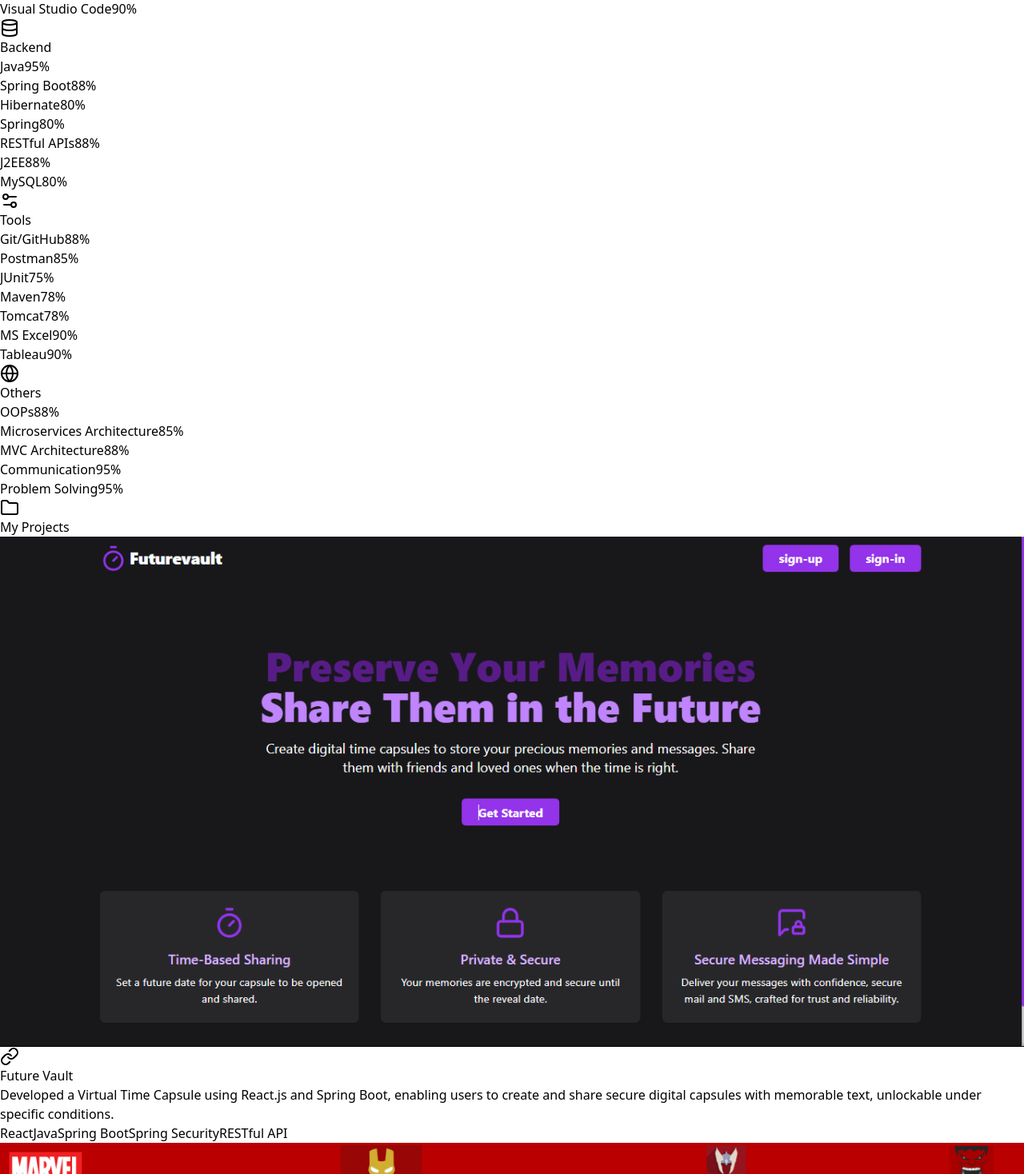
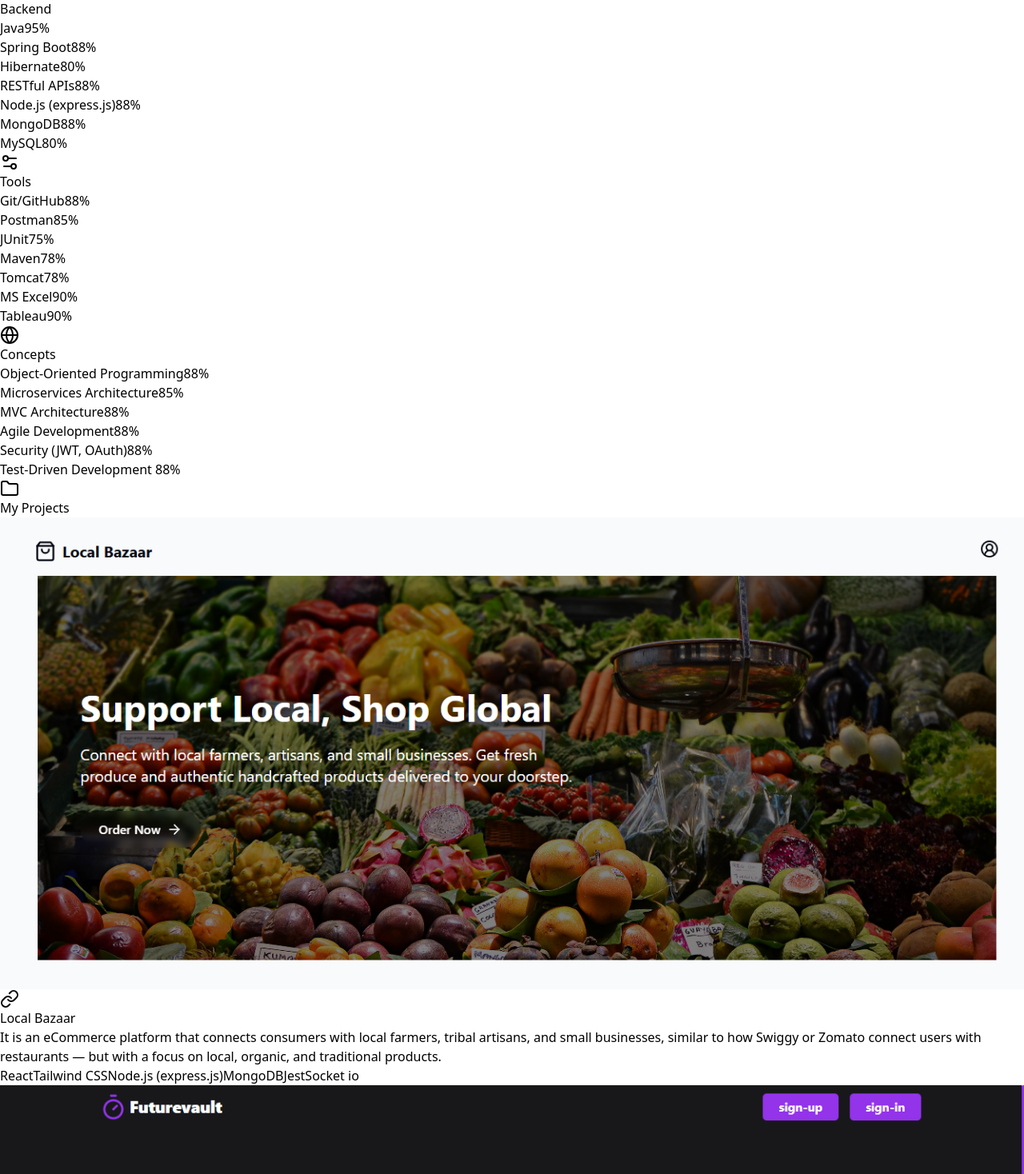
Before and after one commit to Sudharshannellore/sudharshan, a React (Vite) app: page / in a window 1280 px wide. Shown: the part 822-2290 px from the top of the page at 80% size. Built offline with nearby package versions, Linux system fonts and the light colour scheme.

Commit message:
Projects modify

```diff
--- a/package.json
+++ b/package.json
@@ -9,8 +9,8 @@
     "build": "vite build",
     "lint": "eslint . --ext js,jsx --report-unused-disable-directives --max-warnings 0",
     "preview": "vite preview",
-    "predeploy":"npm run build",
-    "deploy":"gh-pages -d dist"
+    "predeploy": "npm run build",
+    "deploy": "gh-pages -d dist"
   },
   "dependencies": {
     "@emailjs/browser": "^4.4.1",
--- a/src/components/Certifications.jsx
+++ b/src/components/Certifications.jsx
@@ -3,6 +3,12 @@ import { Award, ExternalLink } from 'lucide-react';
 
 const Certifications = () => {
   const certifications = [
+    {
+      title: 'React',
+      organization: 'Scaler',
+      logo: 'https://www.vectorlogo.zone/logos/reactjs/reactjs-icon.svg',
+      link: 'https://moonshot.scaler.com/s/sl/bpSo4yMDzM?_gl=1*1350l3a*FPAU*MTIwMjQyMjUxMy4xNzQ0Mzc5MTQw*_ga*Nzg0MDM3MjAxLjE3NDQzNzkxMzg.*_ga_53S71ZZG1X*MTc0NjI2MTk4OS4yLjEuMTc0NjI2MzUyMy4wLjAuMTI4MTk2MDgyOQ..',
+    },
     {
       title: 'Spring Boot',
       organization: 'Scaler',
@@ -38,18 +44,18 @@ const Certifications = () => {
   return (
     <section id="certifications" className="min-h-screen bg-black text-white py-20">
       <div className="container mx-auto px-6">
-      <h2 className="text-4xl font-bold mb-12 flex items-center gap-4">
+        <h2 className="text-3xl font-bold mb-10 flex items-center gap-4">
           <Award className="text-white" />
           Certifications
         </h2>
-        <div className="grid grid-cols-1 md:grid-cols-2 lg:grid-cols-3 gap-8">
+        <div className="grid grid-cols-1 md:grid-cols-2 lg:grid-cols-3 gap-6">
           {certifications.map((cert) => (
             <div
               key={cert.title}
-              className="bg-zinc-950 p-6 rounded-lg overflow-hidden hover:shadow-zinc-600/30 hover:transform hover:scale-105 transition-transform"
+              className="bg-zinc-950 p-4 rounded-lg overflow-hidden hover:shadow-zinc-600/30 hover:transform hover:scale-105 transition-transform"
             >
-              <div className="flex items-center justify-center mb-6">
-                <div className="w-20 h-20 rounded-full overflow-hidden">
+              <div className="flex items-center justify-center mb-4">
+                <div className="w-16 h-16 rounded-full overflow-hidden">
                   <img
                     src={cert.logo}
                     alt={cert.organization}
@@ -58,13 +64,13 @@ const Certifications = () => {
                 </div>
               </div>
               <div className="text-center">
-                <h3 className="text-xl font-semibold bg-gradient-to-r from-purple-600 to-pink-600 text-black mb-2">
+                <h3 className="text-lg font-semibold bg-gradient-to-r from-purple-600 to-pink-600 text-black mb-1">
                   {cert.title}
                 </h3>
-                <p className="text-white mb-2">{cert.organization}</p>
+                <p className="text-sm text-white mb-1">{cert.organization}</p>
                 <div className="flex items-center justify-center space-x-2 text-blue-600">
-                 <a href={cert.link} target='_blank' >
-                 <ExternalLink className="w-7 h-7 mt-2"/>
+                  <a href={cert.link} target="_blank" rel="noopener noreferrer">
+                    <ExternalLink className="w-5 h-5 mt-1" />
                   </a>
                 </div>
               </div>
--- a/src/components/Contact.jsx
+++ b/src/components/Contact.jsx
@@ -36,7 +36,7 @@ emailjs.send(serviceID,templateId, templateParams,publicKey)
 
 
   return (
-    <section id="contact" className="min-h-screen bg-black text-white py-20">
+    <section id="contact" className="min-h-screen bg-black text-white">
       <div className="container mx-auto px-4">
         <h2 className="text-3xl md:text-4xl font-bold text-center mb-12">Get In Touch</h2>
         <div className="max-w-4xl mx-auto grid md:grid-cols-2 gap-8">
--- a/src/components/Home.jsx
+++ b/src/components/Home.jsx
@@ -21,7 +21,7 @@ const Home = () => {
               View My Work
               <ArrowRight size={20} />
             </a>
-                <a href="https://drive.google.com/file/d/1zDo5POqUGSZ7q6N_PS9vqGdc0tPeRsUQ/view?usp=sharing" target='_blank' className="inline-flex items-center gap-2 px-6 py-3 border border-white rounded-full hover:bg-white hover:text-black transition">
+                <a href="https://drive.google.com/file/d/1o6Pw6GOoen6sXcHuDCjAVAXzUFzJUutm/view?usp=sharing" target='_blank' className="inline-flex items-center gap-2 px-6 py-3 border border-white rounded-full hover:bg-white hover:text-black transition">
                     Download Resume
                 </a>
           </div>
--- a/src/components/Projects.jsx
+++ b/src/components/Projects.jsx
@@ -7,9 +7,17 @@ import marvel from '../assets/marveldashboard.png';
 import product from '../assets/productmanage.png';
 import rest from '../assets/restapi.png';
 import stream from '../assets/streaming.png';
+import localbazaar from '../assets/localbazaar.png'
 
 const Projects = () => {
   const projects = [
+    {
+      title: 'Local Bazaar',
+      description: ' It is an eCommerce platform that connects consumers with local farmers, tribal artisans, and small businesses, similar to how Swiggy or Zomato connect users with restaurants — but with a focus on local, organic, and traditional products.',
+      image: localbazaar,
+      tags: ['React', 'Tailwind CSS', 'Node.js (express.js)', 'MongoDB', 'Jest', 'Socket io'],
+      githubLink: 'https://github.com/Sudharshannellore/LocalBazaar.git',
+    },
     {
       title: 'Future Vault',
       description: 'Developed a Virtual Time Capsule using React.js and Spring Boot, enabling users to create and share secure digital capsules with memorable text, unlockable under specific conditions.',
--- a/src/components/Skills.jsx
+++ b/src/components/Skills.jsx
@@ -10,10 +10,8 @@ const Skills = () => {
         { name: 'React', level: 88 },
         { name: 'JavaScript', level: 85 },
         { name: 'Tailwind CSS', level: 88 },
-        { name: 'Bootstrap', level: 85 },
         { name: 'CSS3', level: 95 },
         { name: 'HTML5', level: 95 },
-        { name: 'Visual Studio Code', level: 90 },
       ],
     },
     {
@@ -23,9 +21,9 @@ const Skills = () => {
         { name: 'Java', level: 95 },
         { name: 'Spring Boot', level: 88 },
         { name: 'Hibernate', level: 80 },
-        { name: 'Spring', level: 80 },
         { name: 'RESTful APIs', level: 88 },
-        { name: 'J2EE', level: 88 },
+        { name: 'Node.js (express.js)', level: 88 },
+        { name: 'MongoDB', level: 88 },
         { name: 'MySQL', level: 80 },
       ],
     },
@@ -43,14 +41,15 @@ const Skills = () => {
       ],
     },
     {
-        title: 'Others',
+        title: 'Concepts',
         icon: <Globe className="w-8 h-8" />,
         skills: [
-          { name: 'OOPs', level: 88 },
+          { name: 'Object-Oriented Programming', level: 88 },
           { name: 'Microservices Architecture', level: 85 },
           { name: 'MVC Architecture', level: 88 },
-          { name: 'Communication', level: 95 },
-          { name: 'Problem Solving', level: 95 }
+          { name: 'Agile Development', level: 88 },
+          { name: 'Security (JWT, OAuth)', level: 88 },
+          { name: 'Test-Driven Development ', level: 88 },
         ],
       },
   ];
```
Also changed, not shown: src/assets/localbazaar.png (added). Lines whose indentation alone changed are shown as unchanged.
